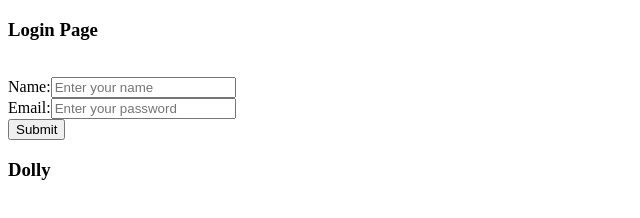
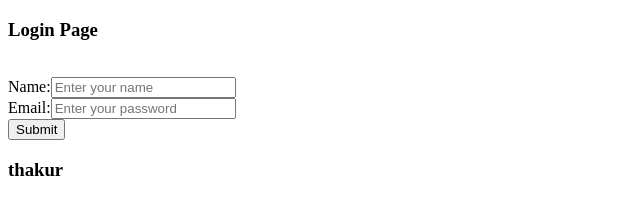
Before and after one commit to BPSah-50/kriti, a plain HTML site: page index.html in a window 1280 px wide. Shown: the full height of the page, 0-640 px from the left. Drawn offline with Linux system fonts and the light colour scheme.

Commit message:
Update index.html

```diff
--- a/index.html
+++ b/index.html
@@ -17,7 +17,7 @@
 
 
 
-        <h3>Dolly</h3>
+        <h3>thakur</h3>
 
     </div>
 </body>
```
